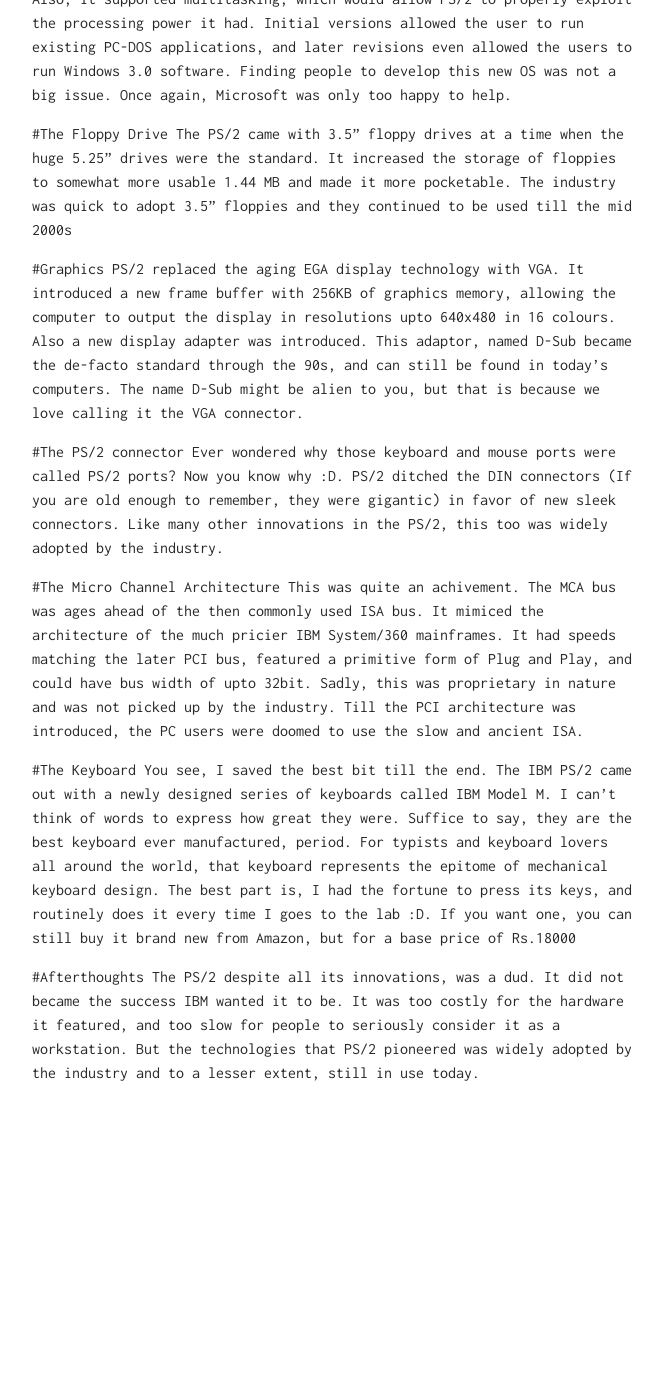
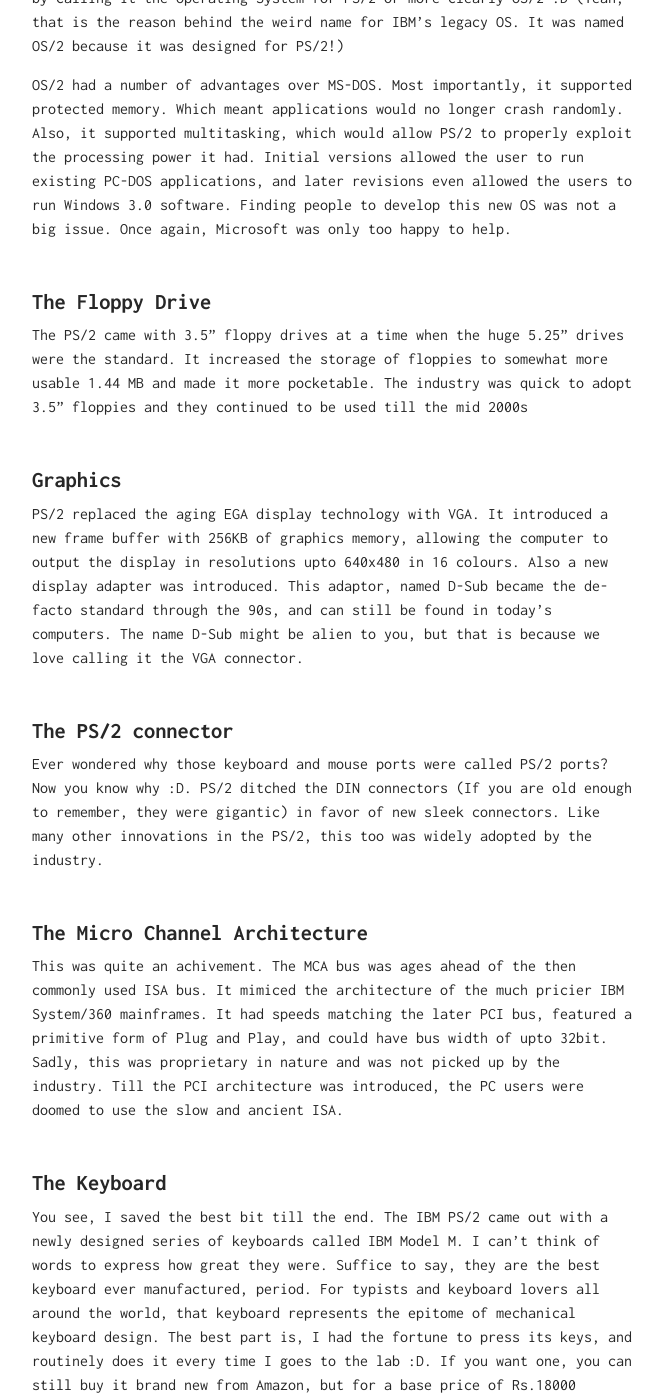
Before and after one commit to karuvally/karuvally.github.io, a Jekyll site: the page built from _posts/2017-03-31-remembering-ps2.md, in a window 1280 px wide and 1400 px high, scrolled down 2098 px. Shown: the whole window, without its empty margins (308-971 px from the left). Built offline with Jekyll 4.4.1, drawn with Linux system fonts in a browser that asks for light colours; before the commit the page ends 3288 px from its top, so only the background shows below that; some of the changed text lies outside the part shown.

Commit message:
fixing bugs

```diff
--- a/_posts/2017-03-31-remembering-ps2.md
+++ b/_posts/2017-03-31-remembering-ps2.md
@@ -3,7 +3,7 @@
 title: Remembering the PS/2
 ---
 
-### Introduction
+# Introduction
 It was my first day at the lab and glancing around I found two IBM blades humming, a beige box and a sweet looking HP Z640. Wait a minute, a beige box! Beige boxes are good :D So I walk towards it, hoping that it is not a crime to fool around computers in this campus (It was a crime in my old college), and to my good fortune, found that it had the words IBM Personal System/2 engraved on the case.
 
 A real PS/2! I half expected to bump across this thing in a computer museum during some part of my life, but in college! Wow, now that's big :D I tried to pull some of my friends towards it and explain it's significance and they couldn't care less. That's when I decided to do this writeup.
@@ -19,26 +19,26 @@
 
 Through the 80s, PCs became a rule rather than an exception, it dominated the microcomputer market. But the company that started it all was loosing sales fast. The PC clones were generally much faster and cheaper than the IBM offerings, and for an average customer, it made no sense to go for the IBM. They did try to improve things through PC XT and PC AT but that was not enough to turn the market in the favour of IBM. Far worse, the technological advances introduced in these machines were quickly copied by the other vendors. Once again, the company had to think fast. Enter the PS/2. With the PS/2, Big Blue took a different approach. IBM wanted a computer that was in every way, compatible with the PC. But they also wanted it to be different enough (in a good way), so that people would go for PS/2 rather than PC. The PS/2 did have some impressive tricks up its sleeve, the most  interesting of them were as follows...
 
-#The Operating System
+# The Operating System
 Lets begin with the OS. Up until then, all the clones and legit IBM hardware
 ran MS-DOS. It didn't matter if you paid a bomb for a PC, or rather picked up a relatively cheap clone. The software experience was essentially the same. So they came up with the idea of creating an OS that would make the PS/2 feel special. The new OS would run normal DOS applications just fine, but would also provide many advanced features, that were not provided by MS-DOS. When it came to naming the OS, they went ahead by calling it the Operating System for PS/2 or more clearly OS/2 :D (Yeah, that is the reason behind the weird name for IBM's legacy OS. It was named OS/2 because it was designed for PS/2!)
 
 OS/2 had a number of advantages over MS-DOS. Most importantly, it supported protected memory. Which meant applications would no longer crash randomly. Also, it supported multitasking, which would allow PS/2 to properly exploit the processing power it had. Initial versions allowed the user to run existing PC-DOS applications, and later revisions even allowed the users to run Windows 3.0 software. Finding people to develop this new OS was not a big issue. Once again, Microsoft was only too happy to help.
 
-#The Floppy Drive
+# The Floppy Drive
 The PS/2 came with 3.5" floppy drives at a time when the huge 5.25" drives were the standard. It increased the storage of floppies to somewhat more  usable 1.44 MB and made it more pocketable. The industry was quick to adopt 3.5" floppies and they continued to be used till the mid 2000s
 
-#Graphics
+# Graphics
 PS/2 replaced the aging EGA display technology with VGA. It introduced a new frame buffer with 256KB of graphics memory, allowing the computer to output the display in resolutions upto 640x480 in 16 colours. Also a new display adapter was introduced. This adaptor, named D-Sub became the de-facto standard through the 90s, and can still be found in today's computers. The name D-Sub might be alien to you, but that is because we love calling it the VGA connector.
 
-#The PS/2 connector
+# The PS/2 connector
 Ever wondered why those keyboard and mouse ports were called PS/2 ports? Now you know why :D. PS/2 ditched the DIN connectors (If you are old enough to remember, they were gigantic) in favor of new sleek connectors. Like many other innovations in the PS/2, this too was widely adopted by the industry.
 
-#The Micro Channel Architecture
+# The Micro Channel Architecture
 This was quite an achivement. The MCA bus was ages ahead of the then commonly used ISA bus. It mimiced the architecture of the much pricier IBM System/360 mainframes. It had speeds matching the later PCI bus, featured a primitive form of Plug and Play, and could have bus width of upto 32bit. Sadly, this was proprietary in nature and was not picked up by the industry. Till the PCI architecture was introduced, the PC users were doomed to use the slow and ancient ISA.
 
-#The Keyboard
+# The Keyboard
 You see, I saved the best bit till the end. The IBM PS/2 came out with a newly designed series of keyboards called IBM Model M. I can't think of words to express how great they were. Suffice to say, they are the best keyboard ever manufactured, period. For typists and keyboard lovers all around the world, that keyboard represents the epitome of mechanical keyboard design. The best part is, I had the fortune to press its keys, and routinely does it every time I goes to the lab :D. If you want one, you can still buy it brand new from Amazon, but for a base price of Rs.18000
 
-#Afterthoughts
+# Afterthoughts
 The PS/2 despite all its innovations, was a dud. It did not became the success IBM wanted it to be. It was too costly for the hardware it featured, and too slow for people to seriously consider it as a workstation. But the technologies that PS/2 pioneered was widely adopted by the industry and to a lesser extent, still in use today.
```
Also changed, not shown: 1 other file.
